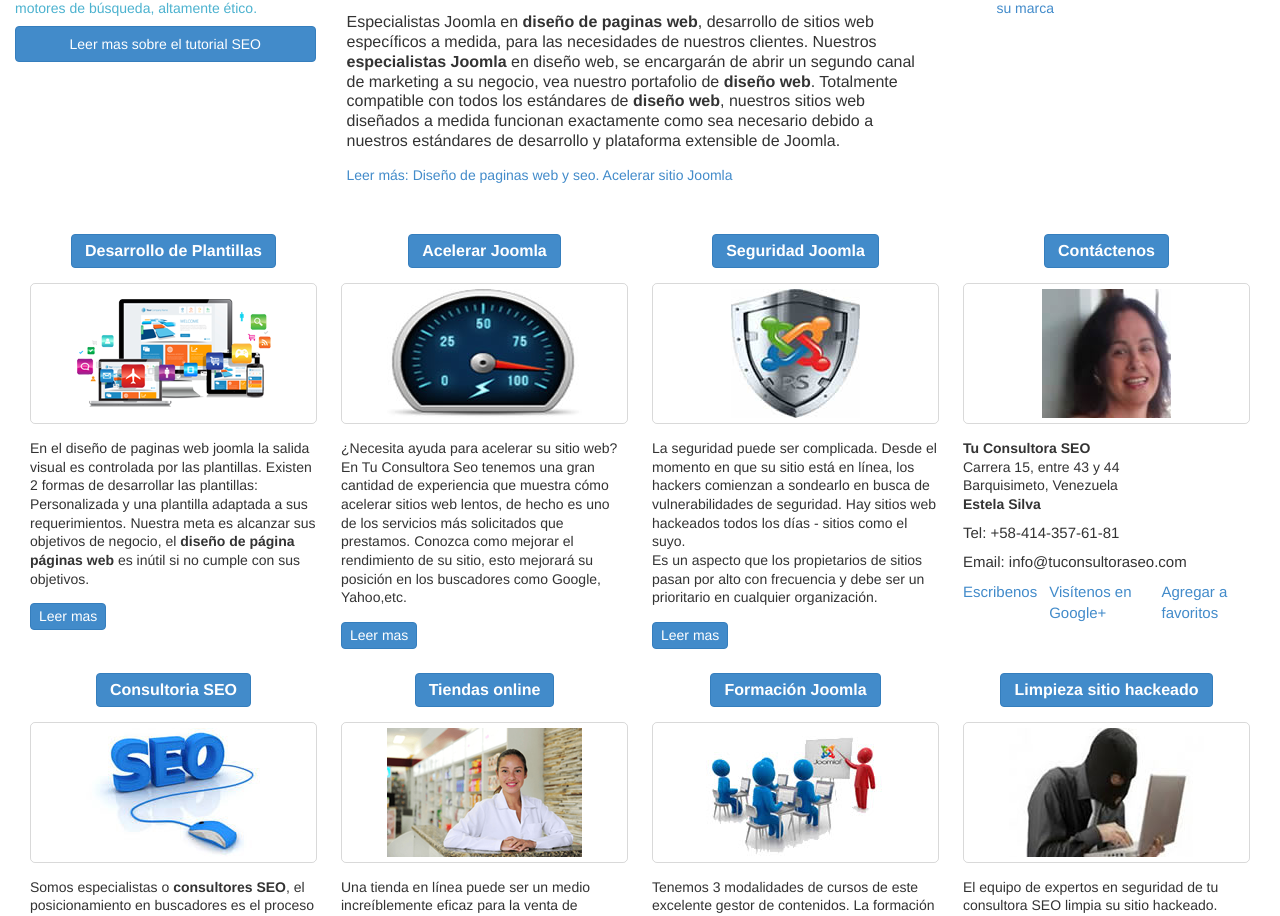
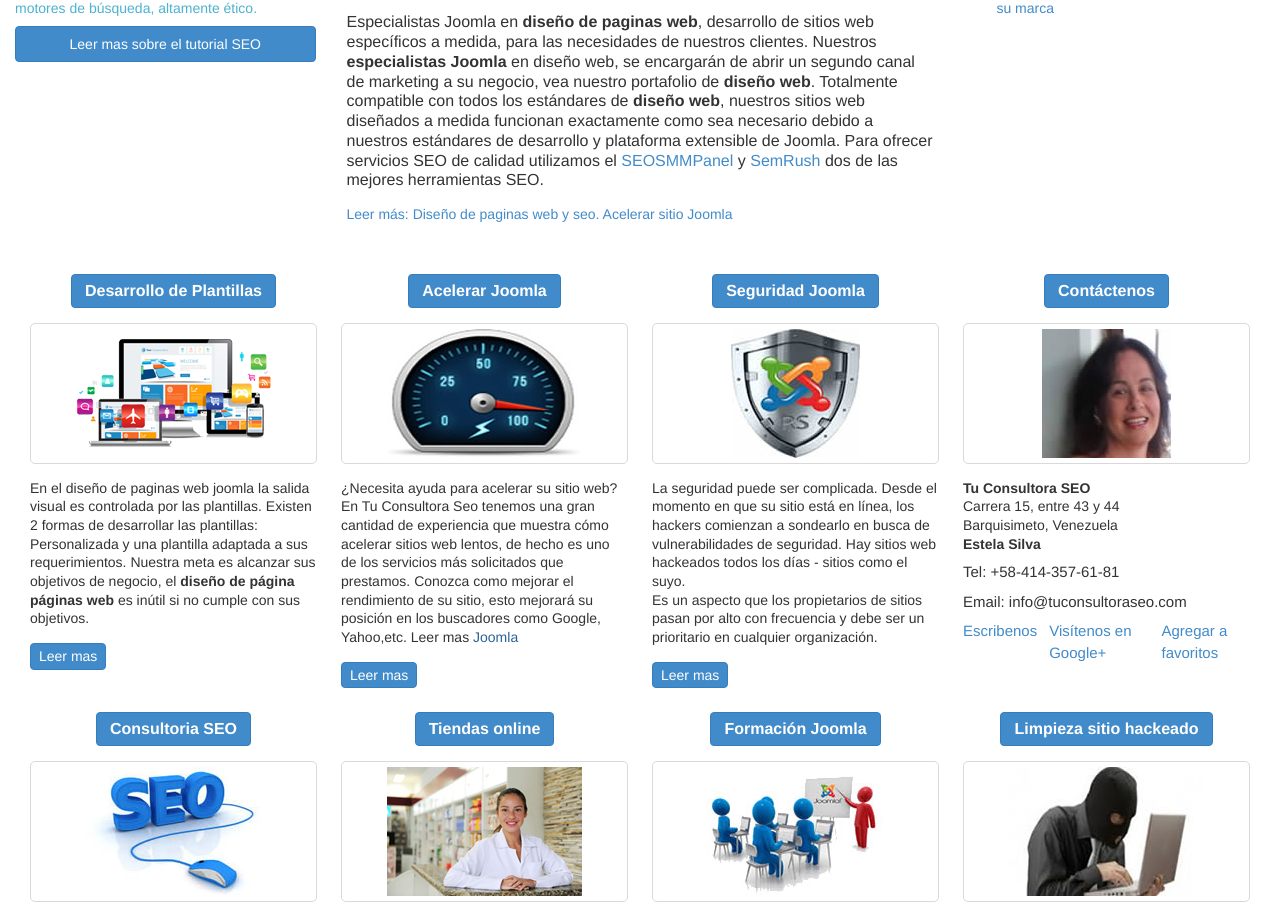
Before and after one commit to kingsleyAwoke/tuconsultorase, a React (Create React App) app: page /inicio in a window 1280 px wide. Shown: the part 872-1788 px from the top of the page. Built offline with nearby package versions, Linux system fonts and the light colour scheme.

Commit message:
Modified the home page.

```diff
--- a/src/pages/inicio.tsx
+++ b/src/pages/inicio.tsx
@@ -38,7 +38,7 @@
 	{
 		title: 'Acelerar Joomla',
 		image: blogImage2,
-		description: ['¿Necesita ayuda para acelerar su sitio web? En Tu Consultora Seo tenemos una gran cantidad de experiencia que muestra cómo acelerar sitios web lentos, de hecho es uno de los servicios más solicitados que prestamos. Conozca como mejorar el rendimiento de su sitio, esto mejorará su posición en los buscadores como Google, Yahoo,etc.'],
+		description: ['¿Necesita ayuda para acelerar su sitio web? En Tu Consultora Seo tenemos una gran cantidad de experiencia que muestra cómo acelerar sitios web lentos, de hecho es uno de los servicios más solicitados que prestamos. Conozca como mejorar el rendimiento de su sitio, esto mejorará su posición en los buscadores como Google, Yahoo,etc. Leer mas <a href="https://www.joomla.org/" style="color: #2a6496; text-decoration: none">Joomla</a>'],
 		phoneNumber: '',
 		email: '',
 		Links: [],
@@ -84,7 +84,7 @@
 	{
 		title: 'Consultoria SEO',
 		image: blogImage5,
-		description: ['Somos especialistas o <span> consultores SEO</span>, el posicionamiento en buscadores es el proceso de mejorar el volumen o la calidad del tráfico a un sitio web en los motores de búsqueda a través de posicionamiento "natural", no de pago. Sólo la parte superior de los primeros 10 resultados de búsqueda tienen la oportunidad de convertir un visitante en un nuevo cliente valioso.'],
+		description: ['Somos especialistas o <span> consultores SEO</span>, el posicionamiento en buscadores es el proceso de mejorar el volumen o la calidad del tráfico a un sitio web en los motores de búsqueda a través de posicionamiento "natural", no de pago. Sólo la parte superior de los primeros 10 resultados de búsqueda tienen la oportunidad de convertir un visitante en un nuevo cliente valioso. '],
 		phoneNumber: '',
 		email: '',
 		Links: [],
@@ -100,7 +100,7 @@
 	{
 		title: 'Formación Joomla',
 		image: blogImage7,
-		description: ['Tenemos 3 modalidades de cursos de este excelente gestor de contenidos. La formación abarca temas desde porqué se recomienda este gestor de contenidos, como instalarlo y otras preguntas esenciales. Todos nuestros cursos de formación de CMS son 100% personalizables.'],
+		description: ['Tenemos 3 modalidades de cursos de este excelente gestor de contenidos. La formación abarca temas desde porqué se recomienda este gestor de contenidos, como instalarlo y otras preguntas esenciales. Todos nuestros cursos de formación de CMS son 100% personalizables. Nuestros cursos también están disponibles en <a href="https://www.udemy.com/course/joomla-for-beginners-build-a-website-with-joomla-cms/" alt="Joomla for beginners" style="color: #2a6496; text-decoration: none">Udemy</a> de forma gratuita.'],
 		phoneNumber: '',
 		email: '',
 		Links: [],
@@ -168,7 +168,11 @@
 				</Typography>
 
 				<Typography variant="h4">
-					Especialistas Joomla en <span>diseño de paginas web</span>, desarrollo de sitios web específicos a medida, para las necesidades de nuestros clientes. Nuestros <span>especialistas Joomla</span> en diseño web, se encargarán de abrir un segundo canal de marketing a su negocio, vea nuestro portafolio de <span>diseño web</span>. Totalmente compatible con todos los estándares de <span>diseño web</span>, nuestros sitios web diseñados a medida funcionan exactamente como sea necesario debido a nuestros estándares de desarrollo y plataforma extensible de Joomla.
+					Especialistas Joomla en <span>diseño de paginas web</span>, desarrollo de sitios web específicos a medida, para las necesidades de nuestros clientes. Nuestros <span>especialistas Joomla</span> en diseño web, se encargarán de abrir un segundo canal de marketing a su negocio, vea nuestro portafolio de <span>diseño web</span>. Totalmente compatible con todos los estándares de <span>diseño web</span>, nuestros sitios web diseñados a medida funcionan exactamente como sea necesario debido a nuestros estándares de desarrollo y plataforma extensible de Joomla. Para ofrecer servicios SEO de calidad utilizamos el <LinkColor to="https://seosmmpanel.com/">
+					SEOSMMPanel
+				</LinkColor> y <LinkColor to="https://seosmmpanel.com">
+					SemRush
+				</LinkColor> dos de las mejores herramientas SEO.
 				</Typography>
 
 				<CustomActiveLink to="/obi">
@@ -297,6 +301,19 @@
 		height: '129px',
 		objectFit: 'cover',
 	}
+}));
+
+const LinkColor = styled(Link)(({ theme }) => ({
+	textDecoration: 'none',
+	color: theme.palette.common.activeLinkColor,
+
+	'h1, h2, h3, h4, h5, h6, p, span': {
+		color: theme.palette.common.activeLinkColor,
+	},
+
+	'&:hover': {
+		textDecoration: 'underline',
+	}
 }))
 
 export { Inicio };
```
